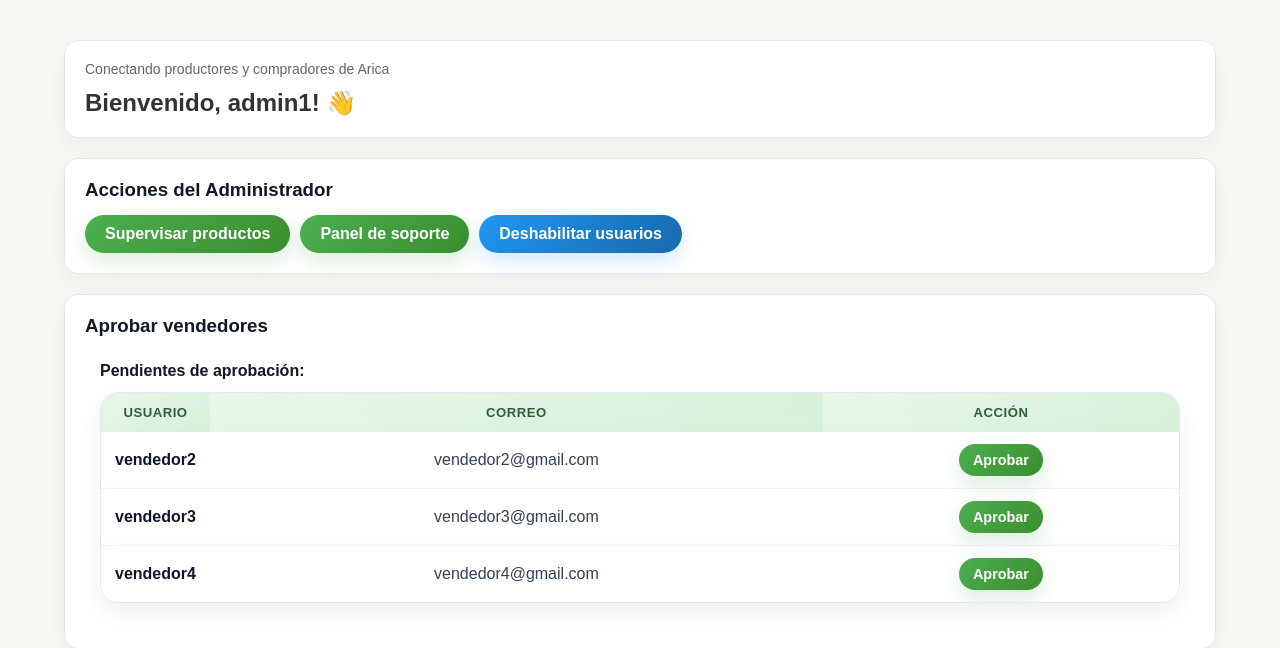
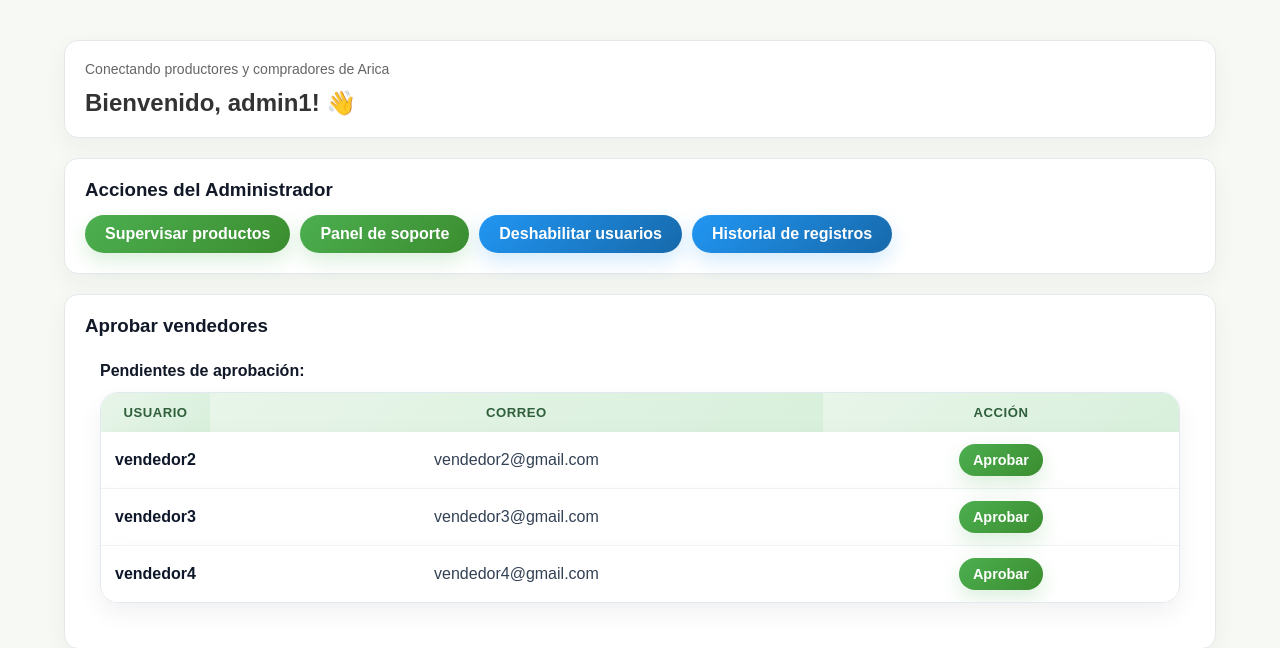
Before and after one commit to marcoscaldashuerta-source/AgroClick, a Django app: page / in a window 1280 px wide. Shown: the part 108-756 px from the top of the page. Run offline with Django 5.2, Linux system fonts and the light colour scheme; a user stored in the database is signed in; data comes from the database, SQL or seed files in the repository.

Commit message:
fix(admin): corregir acceso al historial de registros

```diff
--- a/agroclick/marketplace/templates/partials/inicio_admin.html
+++ b/agroclick/marketplace/templates/partials/inicio_admin.html
@@ -5,6 +5,7 @@
             <a href="{% url 'supervisar_productos' %}" class="btn btn-primary">Supervisar productos</a>
             <a href="{% url 'panel_soporte' %}" class="btn btn-primary">Panel de soporte</a>
             <a href="{% url 'deshabilitar_usuarios_admin' %}" class="btn btn-secondary">Deshabilitar usuarios</a>
+            <a href="{% url 'historial_registros' %}" class="btn btn-secondary">Historial de registros</a>
         </div>
     </div>
 
```
